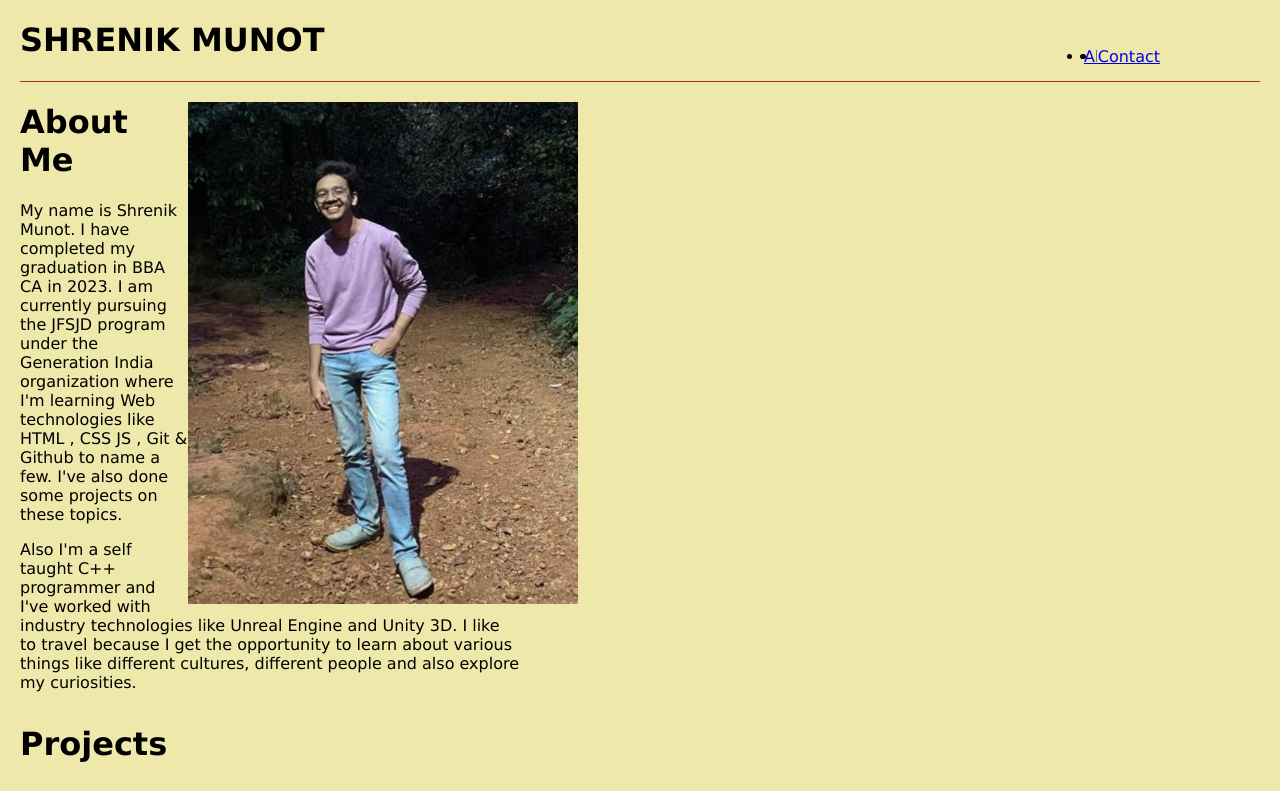
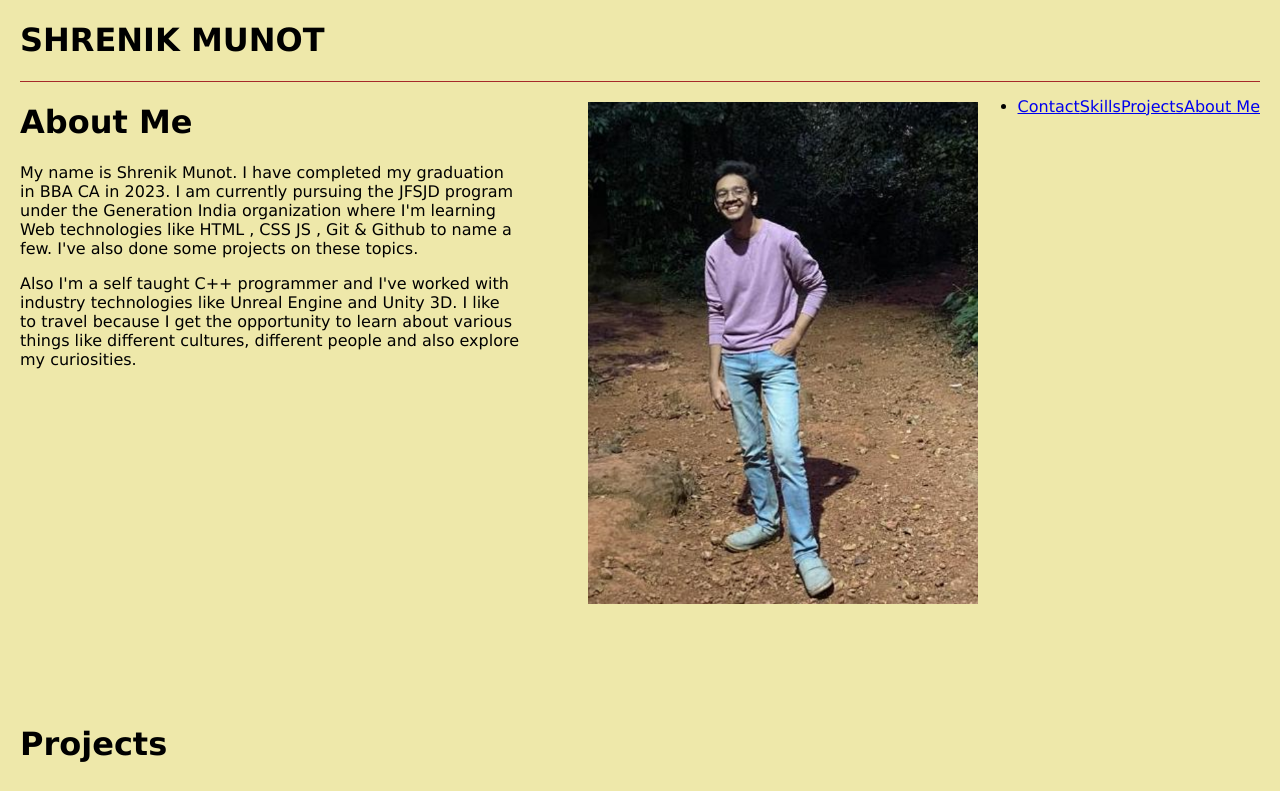
Before and after one commit to InfernoSlasher/Portfolio_Website, a plain HTML site: page index.html in a window 1280 px wide. Shown: the top 791 px of the page. Drawn offline with Linux system fonts and the light colour scheme.

Commit message:
Update style.css

```diff
--- a/style.css
+++ b/style.css
@@ -19,8 +19,8 @@ header {
 
 #nav ul li {
     float: right;
-    margin-right: 100px;
-    margin-top: -50px;
+    /*margin-right: 100px;
+    margin-top: -50px;*/
 }
 
 body{
```
